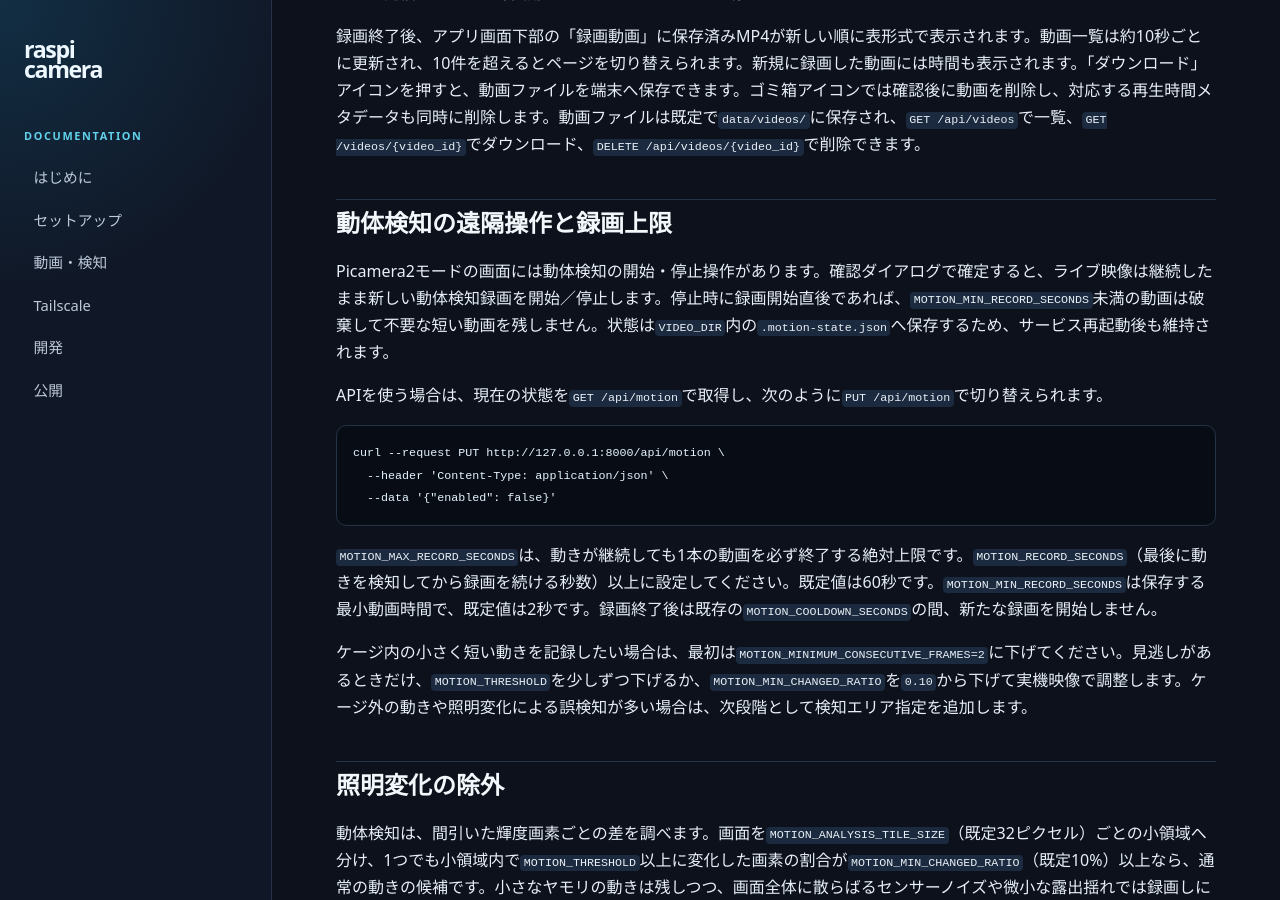
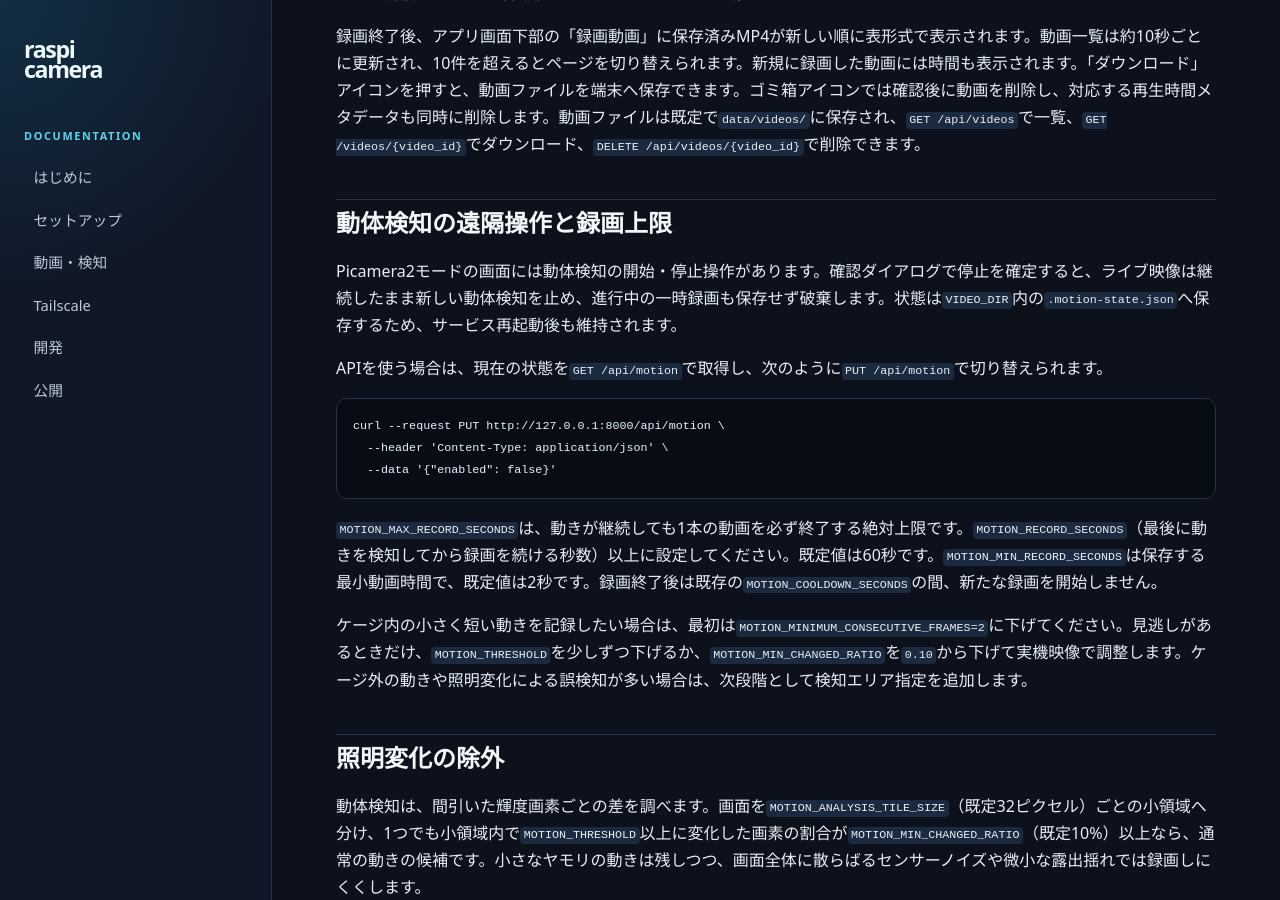
Before and after one commit to O-taxi/raspi-camera-web, a Jekyll site: the page built from docs/video-and-motion.md, in a window 1280 px wide and 900 px high, scrolled down 1594 px. Built offline with Jekyll 4.4.1, drawn with Linux system fonts in a browser that asks for light colours.

Commit message:
微修正

```diff
--- a/docs/video-and-motion.md
+++ b/docs/video-and-motion.md
@@ -59,7 +59,7 @@ uv run --no-sync uvicorn app.main:app --host 127.0.0.1 --port 8000
 
 ## 動体検知の遠隔操作と録画上限
 
-Picamera2モードの画面には動体検知の開始・停止操作があります。確認ダイアログで確定すると、ライブ映像は継続したまま新しい動体検知録画を開始／停止します。停止時に録画開始直後であれば、`MOTION_MIN_RECORD_SECONDS`未満の動画は破棄して不要な短い動画を残しません。状態は`VIDEO_DIR`内の`.motion-state.json`へ保存するため、サービス再起動後も維持されます。
+Picamera2モードの画面には動体検知の開始・停止操作があります。確認ダイアログで停止を確定すると、ライブ映像は継続したまま新しい動体検知を止め、進行中の一時録画も保存せず破棄します。状態は`VIDEO_DIR`内の`.motion-state.json`へ保存するため、サービス再起動後も維持されます。
 
 APIを使う場合は、現在の状態を`GET /api/motion`で取得し、次のように`PUT /api/motion`で切り替えられます。
 
```
Also changed, not shown: docs/development.md (+1 -1 lines), tests/test_camera.py (+2 -2 lines), 1 other file.
